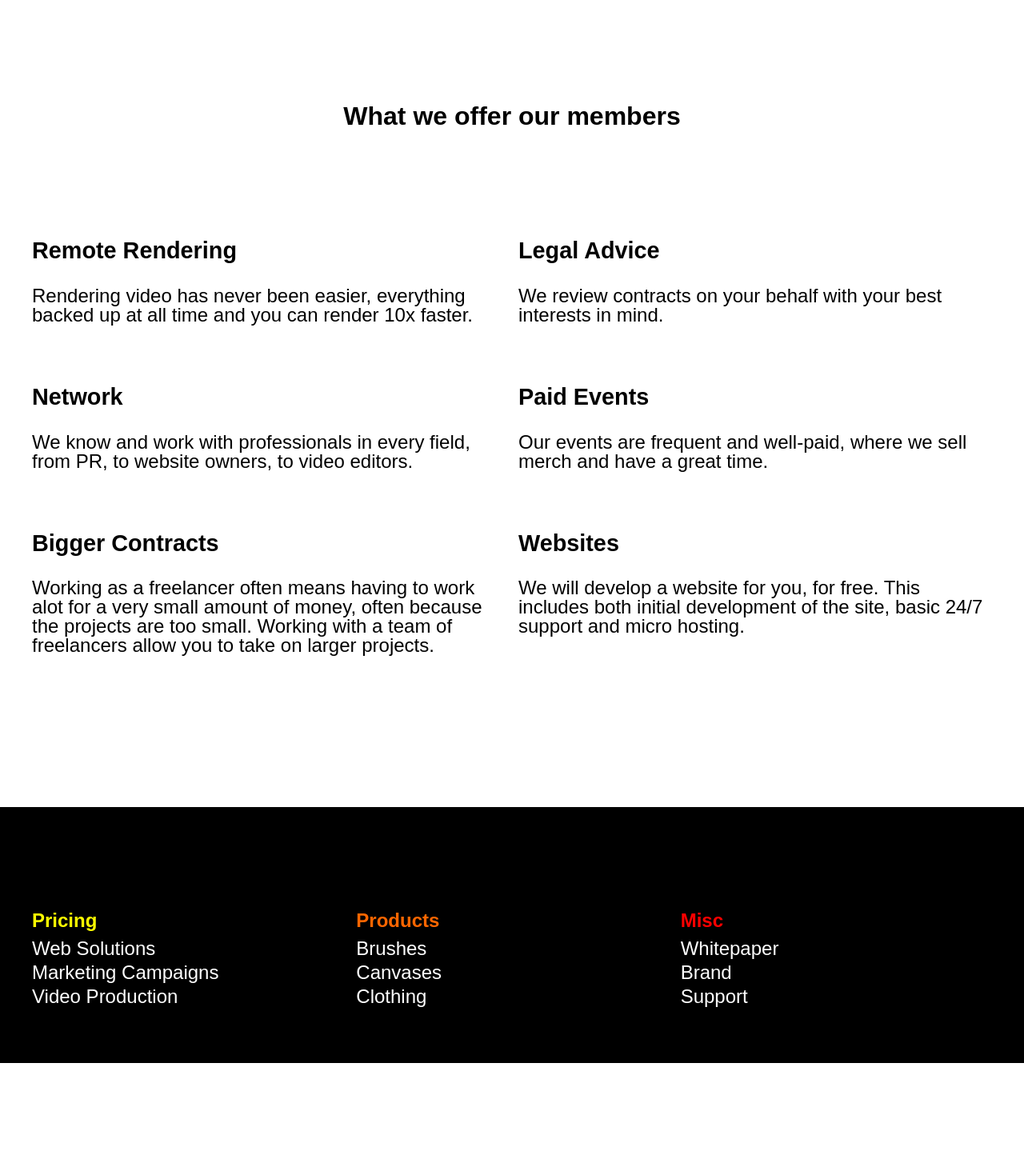
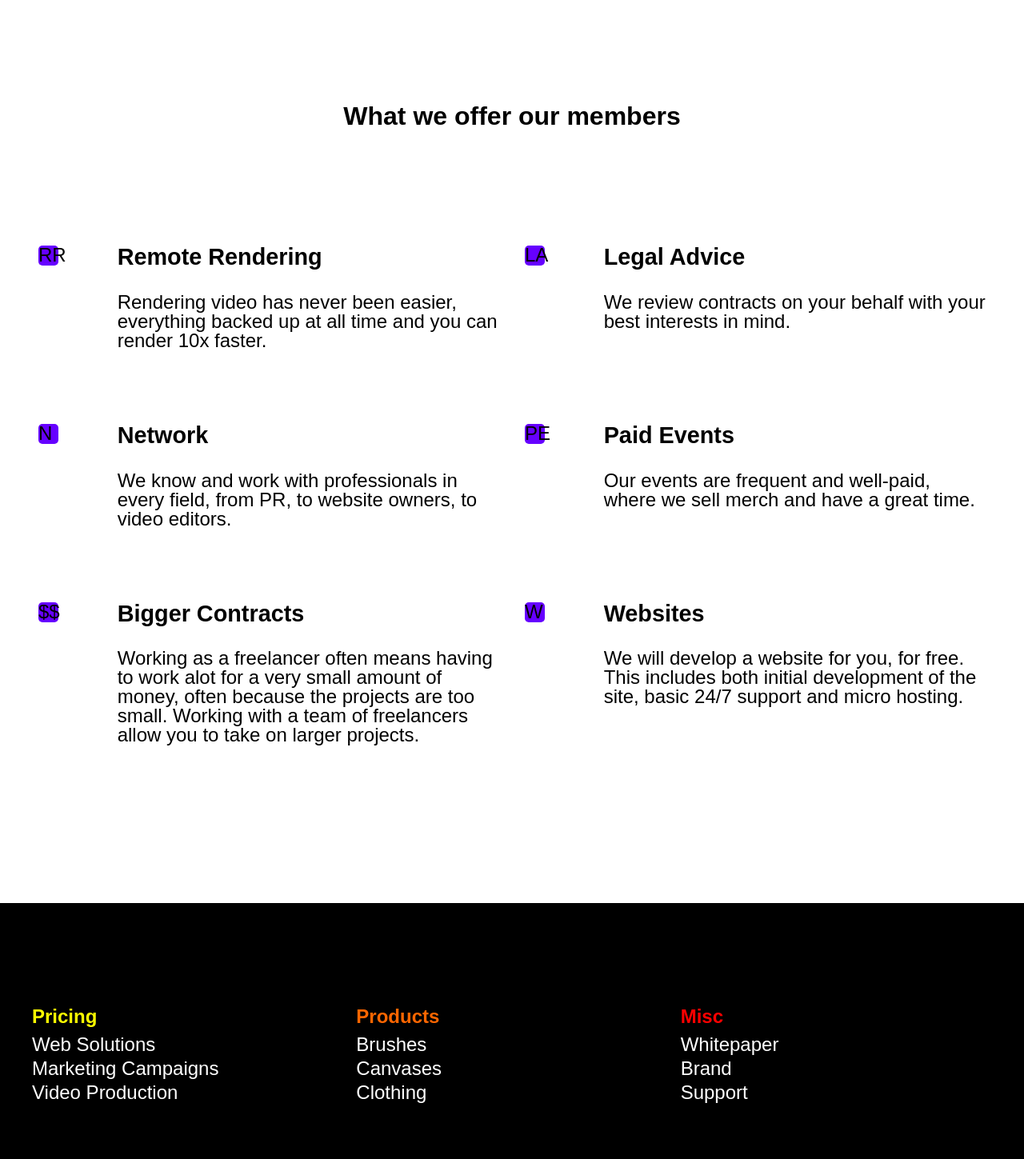
Before and after one commit to christerwaters/ao, a PHP site: page /about/ in a window 1280 px wide. Shown: the part 1489-2938 px from the top of the page at 80% size. Before the commit the page ends 2818 px from the top, so only its background shows below. Run offline with PHP 8.4, Linux system fonts and the light colour scheme; some web fonts are replaced.

Commit message:
Adding icons to about

```diff
--- a/about/index.html
+++ b/about/index.html
@@ -133,42 +133,96 @@
 		</div>
 
 		<div class="container">
+			<div class="row benefits">
+				<div class="col-xs-12 col-md-6">
 					<div class="row">
-				<div class="col-xs-12 col-md-6">
+						<div class="col-xs-2">
+							<div class="icon">
+								RR
+							</div>
+						</div>
+						<div class="col-xs-10">
 							<h3>Remote Rendering</h3>
 							<div class="xs-spacer"></div>
 							<p> Rendering video has never been easier, everything backed up at all time and you can render 10x faster. </p>
+						</div>
 					<div class="sm-spacer"></div>
 					</div>
+				</div>
 				<div class="col-xs-12 col-md-6">
+					<div class="row">
+						<div class="col-xs-2">
+							<div class="icon">
+								LA
+							</div>
+						</div>
+						<div class="col-xs-10">
 							<h3>Legal Advice</h3>
 							<div class="xs-spacer"></div>
 							<p> We review contracts on your behalf with your best interests in mind. </p>
+						</div>
 					<div class="sm-spacer"></div>
 					</div>
+				</div>
 				<div class="col-xs-12 col-md-6">
+					<div class="row">
+						<div class="col-xs-2">
+							<div class="icon">
+								N
+							</div>
+						</div>
+						<div class="col-xs-10">
 							<h3>Network</h3>
 							<div class="xs-spacer"></div>
 							<p> We know and work with professionals in every field, from PR, to website owners, to video editors. </p>
+						</div>
 					<div class="sm-spacer"></div>
 					</div>
+				</div>
 				<div class="col-xs-12 col-md-6">
+					<div class="row">
+						<div class="col-xs-2">
+							<div class="icon">
+								PE
+							</div>
+						</div>
+						<div class="col-xs-10">
 							<h3>Paid Events</h3>
 							<div class="xs-spacer"></div>
 							<p> Our events are frequent and well-paid, where we sell merch and have a great time.</p>
+						</div>
 					<div class="sm-spacer"></div>
 					</div>
+				</div>
 				<div class="col-xs-12 col-md-6">
+					<div class="row">
+						<div class="col-xs-2">
+							<div class="icon">
+								$$
+							</div>
+						</div>
+						<div class="col-xs-10">
 							<h3>Bigger Contracts</h3>
 							<div class="xs-spacer"></div>
 							<p> Working as a freelancer often means having to work alot for a very small amount of money, often because the projects are too small. Working with a team of freelancers allow you to take on larger projects.</p>
+						</div>
 					<div class="sm-spacer"></div>
 					</div>
+				</div>
 				<div class="col-xs-12 col-md-6">
+					<div class="row">
+						<div class="col-xs-2">
+							<div class="icon">
+								W
+							</div>
+						</div>
+						<div class="col-xs-10">
 							<h3>Websites</h3>
 							<div class="xs-spacer"></div>
 							<p> We will develop a website for you, for free. This includes both initial development of the site, basic 24/7 support and micro hosting. </p>
+						</div>
 					<div class="sm-spacer"></div>
+					</div>
 				</div>
 			</div>
 				<div class="md-spacer"></div>
--- a/css/theme.scss
+++ b/css/theme.scss
@@ -513,6 +513,12 @@ button.btn-lg{
 .work .portfolio{
     margin-top:-160px;
 }
+.benefits .icon{
+	background:$purple;
+	border-radius:5px;
+	height:25px;
+	width:25px;
+}
 textarea.big,
 input.big,
 .contact textarea,
```
Also changed, not shown: css/theme.css, 1 other file. Lines whose indentation alone changed are shown as unchanged.
